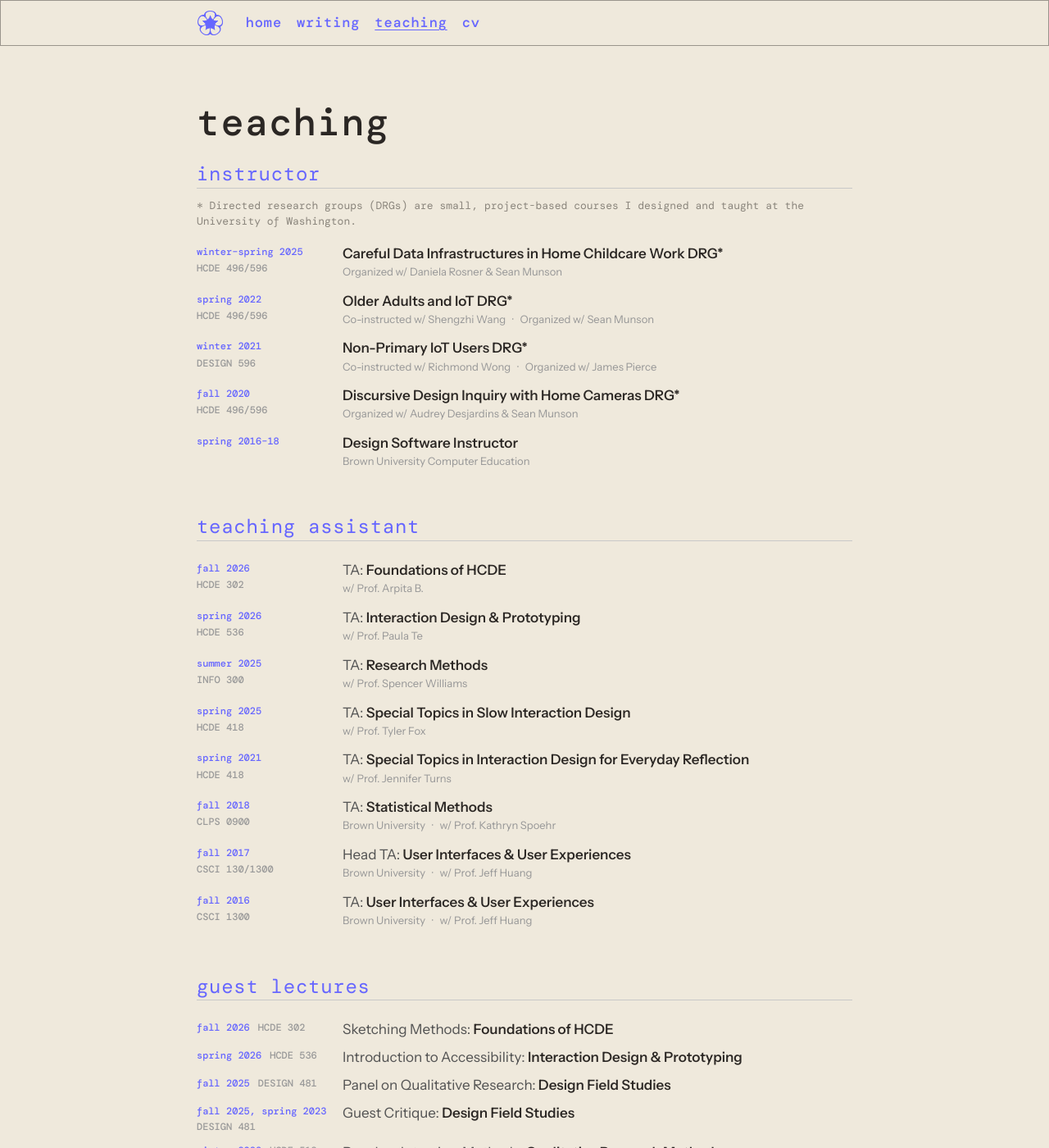
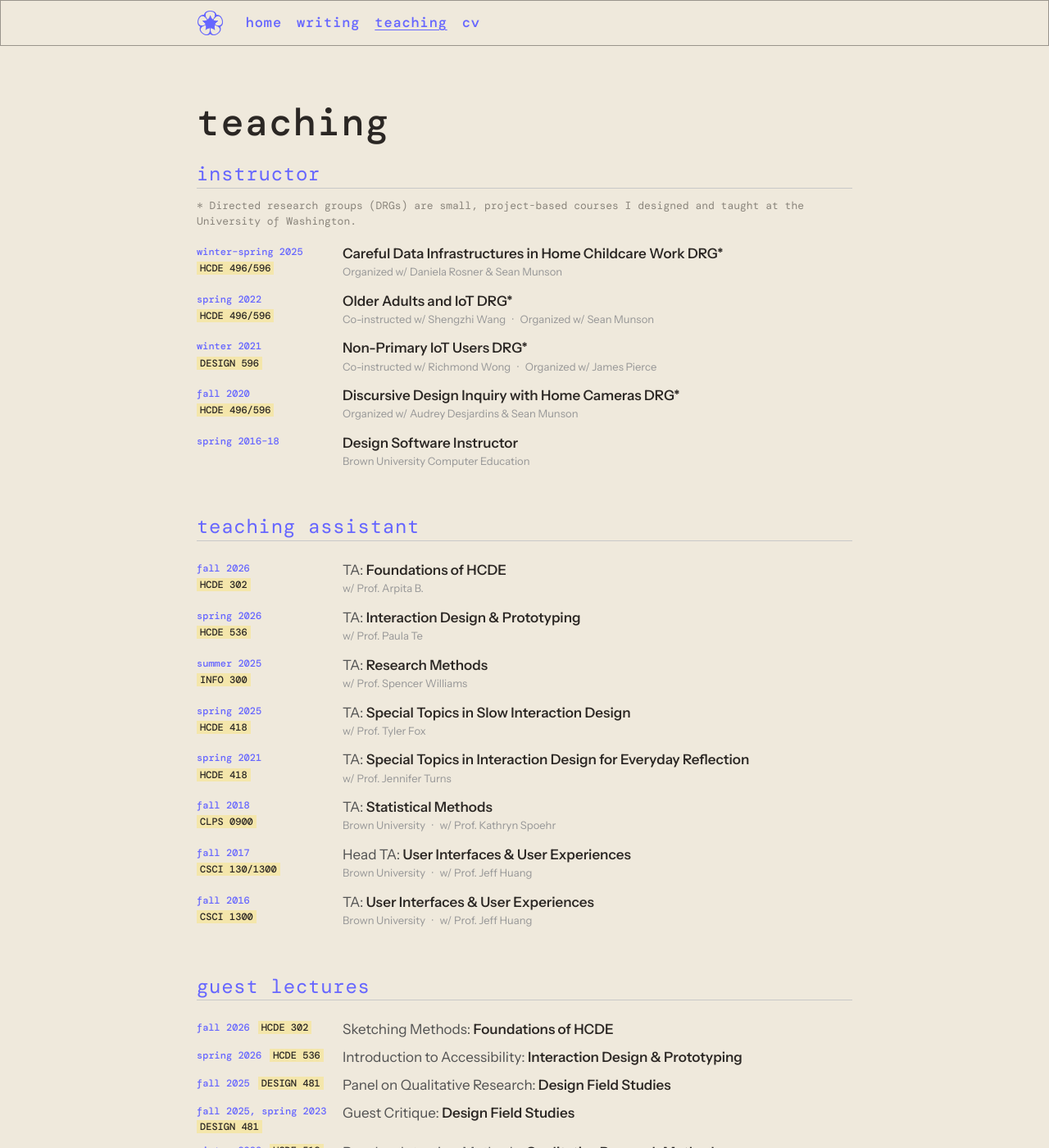
Before and after one commit to neillytan/neillytan.github.io, a Jekyll site: the page built from teaching.html, in a window 1280 px wide and 1400 px high. Shown: the whole window at 82% size. Built offline with Jekyll 4.4.1, drawn with Linux system fonts in a browser that asks for light colours; some web fonts are replaced.

Commit message:
Teaching: pale yellow course number highlight
Co-Authored-By: Claude Opus 5.5 <noreply@anthropic.com>

```diff
--- a/assets/css/style.css
+++ b/assets/css/style.css
@@ -190,6 +190,7 @@ h2[id] { scroll-margin-top: 80px; }
 .teach .pub-id { font-size: 12px; padding-top: 0; line-height: 1.6; }
 .teach-code { display: block; color: #999; }
 .teach .teach-code-m { display: none; }
+.code-chip { padding: 0 4px; color: var(--text); background: #f4e6ab; }
 .teach-code-d { display: inline-block; position: relative; top: -5px; width: 178px; margin-left: -178px; font-family: var(--heading-font); font-size: 12px; color: #999; white-space: nowrap; }
 .teach .pub-single { align-self: start; }
 .teach .pub-single .pub-title { margin-bottom: 0 !important; }
--- a/teaching.html
+++ b/teaching.html
@@ -19,14 +19,14 @@ page_class: pubs teach
     {%- endif %}
     {%- capture meta_html %}{% if t.meta %}{% assign parts = t.meta | split: ' · ' %}{% for part in parts %}<span class="meta-part">{{ part }}{% unless forloop.last %}<span class="meta-sep" aria-hidden="true">·</span>{% endunless %}</span>{% unless forloop.last %}<wbr>{% endunless %}{% endfor %}{% endif %}{% endcapture %}
     {%- assign code_line = false %}{% if t.code and group.compact != true %}{% assign code_line = true %}{% endif %}
-    <span class="pub-id"><span class="teach-term">{{ t.term }}</span>{% if t.code %}<span class="teach-code{% if code_line %} teach-code-m{% endif %}">{{ t.code }}</span>{% endif %}</span>
+    <span class="pub-id"><span class="teach-term">{{ t.term }}</span>{% if t.code %}<span class="teach-code{% if code_line %} teach-code-m{% endif %}"><span class="code-chip">{{ t.code }}</span></span>{% endif %}</span>
     <div class="pub{% unless t.meta %} pub-single{% endunless %}">
       <p class="pub-title">
         {%- if t.role and t.title %}<span class="teach-role">{{ t.role }}:</span> {{ t.title }}
         {%- else %}{{ t.title | default: t.role }}{% endif -%}
       </p>
       {%- comment %} On desktop the course number sits on the "w/" line so the two always share a baseline. {% endcomment %}
-      {%- if code_line %}<p class="pub-meta{% unless t.meta %} pub-meta-code-only{% endunless %}"><span class="teach-code-d" aria-hidden="true">{{ t.code }}</span>{% if t.meta %}{{ meta_html }}{% else %}&nbsp;{% endif %}</p>
+      {%- if code_line %}<p class="pub-meta{% unless t.meta %} pub-meta-code-only{% endunless %}"><span class="teach-code-d" aria-hidden="true"><span class="code-chip">{{ t.code }}</span></span>{% if t.meta %}{{ meta_html }}{% else %}&nbsp;{% endif %}</p>
       {%- elsif t.meta %}<p class="pub-meta">{{ meta_html }}</p>{% endif %}
     </div>
     {%- endfor %}
```
